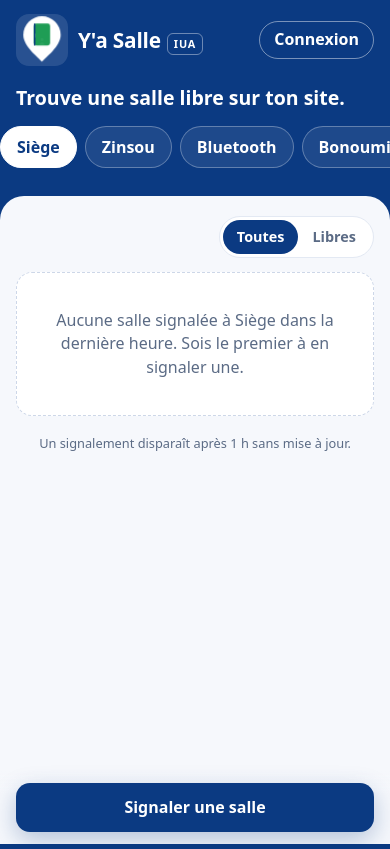
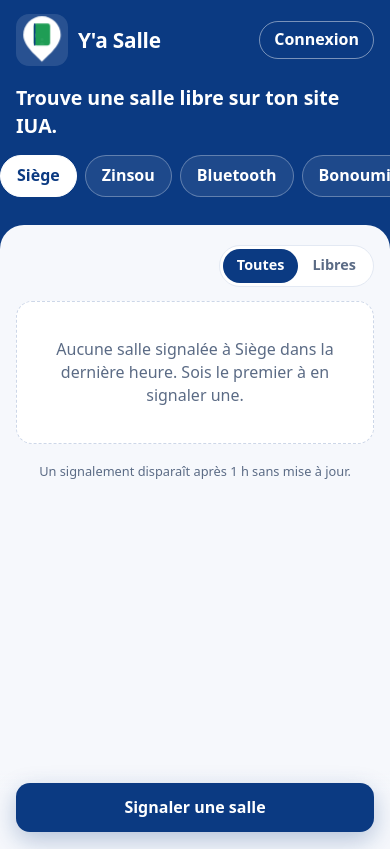
Before and after one commit to hanieljean42-eng/ya-salle, a plain HTML site: page index.html in a window 390 px wide. Drawn offline with Linux system fonts and the light colour scheme.

Commit message:
Désencombre l'en-tête : retire l'étiquette IUA et masque le pseudo sur mobile
Generated with [Devin](https://devin.ai)

Co-Authored-By: Devin <158243242+devin-ai-integration[bot]@users.noreply.github.com>

```diff
--- a/index.html
+++ b/index.html
@@ -13,11 +13,11 @@
     <div class="hero-top">
       <a class="brand" href="./" aria-label="Y'a Salle, accueil">
         <span class="brand-logo" data-logo></span>
-        <span class="brand-name">Y'a Salle<small>IUA</small></span>
+        <span class="brand-name">Y'a Salle</span>
       </a>
       <div class="account" id="account"></div>
     </div>
-    <p class="hero-title">Trouve une salle libre sur ton site.</p>
+    <p class="hero-title">Trouve une salle libre sur ton site IUA.</p>
     <nav class="sites" id="sites" aria-label="Choisir le site"></nav>
   </header>
 
--- a/style.css
+++ b/style.css
@@ -41,12 +41,7 @@ button { cursor: pointer; touch-action: manipulation; }
 
 .brand { display: flex; align-items: center; gap: 10px; color: inherit; text-decoration: none; min-width: 0; }
 .brand-logo { width: 52px; height: 52px; flex: none; display: block; }
-.brand-name { display: flex; align-items: baseline; gap: 6px; font-size: 1.3rem; font-weight: 800; letter-spacing: -.01em; white-space: nowrap; }
-.brand-name small {
-  font-size: .68rem; font-weight: 700; letter-spacing: .08em;
-  padding: 2px 6px; border-radius: 6px;
-  border: 1px solid rgba(255, 255, 255, .4);
-}
+.brand-name { font-size: 1.3rem; font-weight: 800; letter-spacing: -.01em; white-space: nowrap; }
 
 .hero-title { margin-top: 18px; margin-bottom: 14px; font-size: clamp(1.15rem, 5vw, 1.5rem); font-weight: 700; }
 
@@ -282,9 +277,12 @@ button { cursor: pointer; touch-action: manipulation; }
 
 @keyframes sheet-up { from { transform: translateY(40px); opacity: .6; } to { transform: none; opacity: 1; } }
 
+@media (max-width: 479px) {
+  .user-name { display: none; }
+}
+
 /* Très petits téléphones */
 @media (max-width: 359px) {
-  .brand-name small, .user-name { display: none; }
   .brand-name { font-size: 1.15rem; }
   .brand-logo { width: 44px; height: 44px; }
   .site { padding: 8px 12px; }
```
